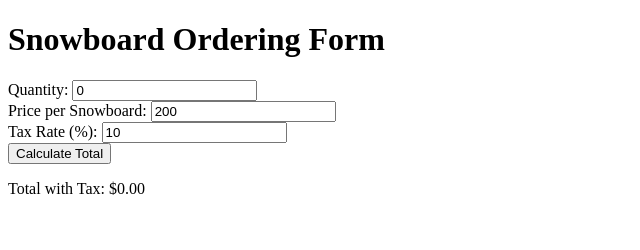
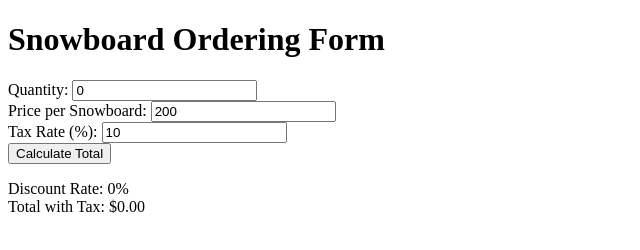
Before and after one commit to BravoN11/From, a plain HTML site: page index.html in a window 1280 px wide. Both pictures are taken after a click on the button "Calculate Total". Shown: the whole page, without its empty margins (0-640 px from the left). Drawn offline with Linux system fonts and the light colour scheme.

Commit message:
Update index.html

```diff
--- a/index.html
+++ b/index.html
@@ -6,19 +6,39 @@
     <title>Snowboard Ordering form</title>
     <script>
         function calculateTotal() {
-            // Retrieve quantity and price input values
-            var quantity = document.getElementById("quantity").value;
+            // Retrieve quantity, price, and discount input values
+            var quantity = parseInt(document.getElementById("quantity").value, 10);
             var pricePerSnowboard = document.getElementById("price").value;
             var taxRate = document.getElementById("tax").value;
+            var discountData = calculateDiscount(quantity);
 
-            // Calculate total without tax
-            var totalWithoutTax = quantity * pricePerSnowboard;
+            // Calculate total without tax after applying discount
+            var totalWithoutTax = (quantity * pricePerSnowboard) - discountData.amount;
 
             // Calculate total with tax
             var totalWithTax = totalWithoutTax + (totalWithoutTax * (taxRate / 100));
 
-            // Display the total with tax in the form
-            document.getElementById("total").innerText = "Total with Tax: $" + totalWithTax.toFixed(2);
+            // Display the discount rate and total with tax in the form
+            document.getElementById("total").innerText = "Discount Rate: " + discountData.rate + "%\nTotal with Tax: $" + totalWithTax.toFixed(2);
+        }
+
+        function calculateDiscount(quantity) {
+            var discountRate = 0;
+
+            // Apply 10% discount for 2 snowboards
+            if (quantity === 2) {
+                discountRate = 10;
+            }
+
+            // Apply 15% discount for 3 snowboards
+            if (quantity >= 3) {
+                discountRate = 15;
+            }
+
+            // Calculate discount amount
+            var discountAmount = (quantity * document.getElementById("price").value * discountRate) / 100;
+
+            return { rate: discountRate, amount: discountAmount };
         }
     </script>
 </head>
@@ -40,3 +60,5 @@
 
     <!-- Display total here -->
     <p id="total"></p>
+</body>
+</html>
```
